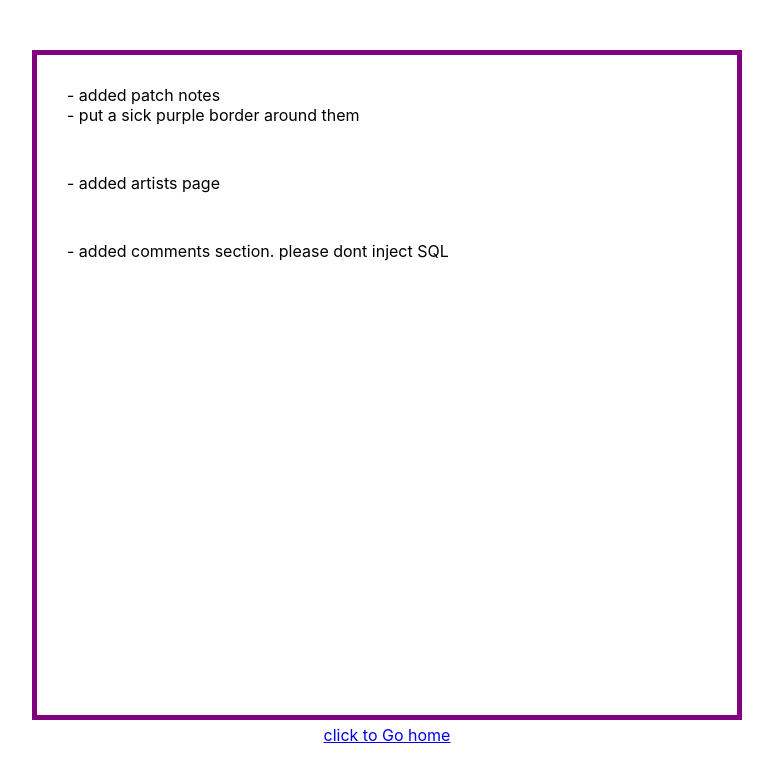
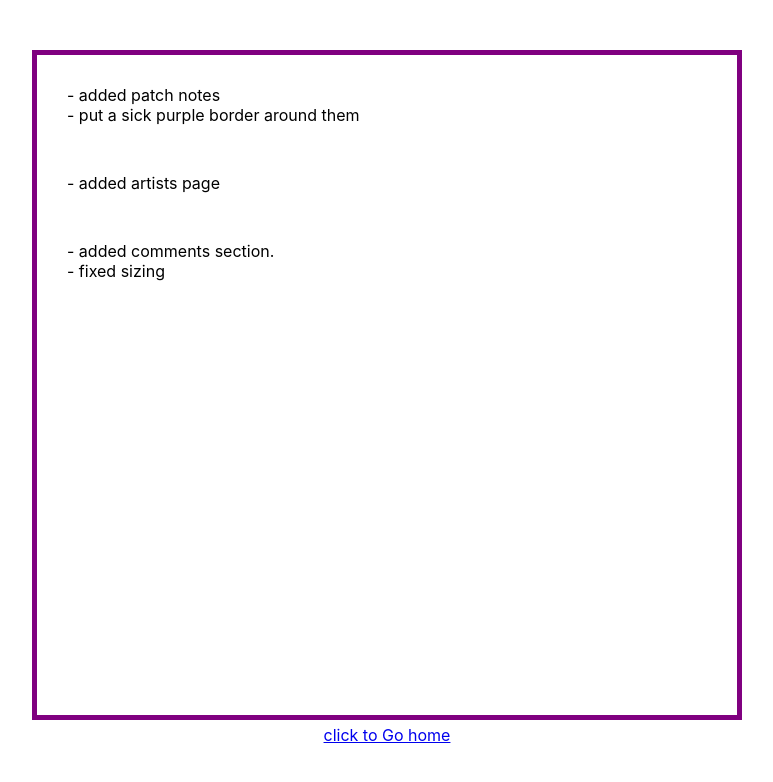
Before and after one commit to Lenoms/white-hot-capsicum, a React (Create React App) app: page /white-hot-capsicum/patch-notes in a window 1280 px wide. Shown: the top 782 px of the page, without its empty margins (253-1026 px from the left). Built offline with nearby package versions, Linux system fonts and the light colour scheme.

Commit message:
ui-pages: small sizing fix

```diff
--- a/src/Components/CommentSection/CommentSection.css
+++ b/src/Components/CommentSection/CommentSection.css
@@ -14,7 +14,7 @@
 }
 
 .comment-container{
-    width: 99.8%;
+    width: 99.3%;
     height: 80px;
     margin-bottom: 3px;
     display: flex;
--- a/src/Pages/PatchNotesPage/PatchNotesPage.js
+++ b/src/Pages/PatchNotesPage/PatchNotesPage.js
@@ -11,9 +11,8 @@ function PatchNotesPage() {
         <div className="patch-notes-break"></div>
         <p className="patch-note">- added artists page</p>
         <div className="patch-notes-break"></div>
-        <p className="patch-note">
-          - added comments section. please dont inject SQL
-        </p>
+        <p className="patch-note">- added comments section.</p>
+        <p className="patch-note">- fixed sizing</p>
       </div>
       <Link className="app-link" to="/white-hot-capsicum/">
         click to Go home
```
